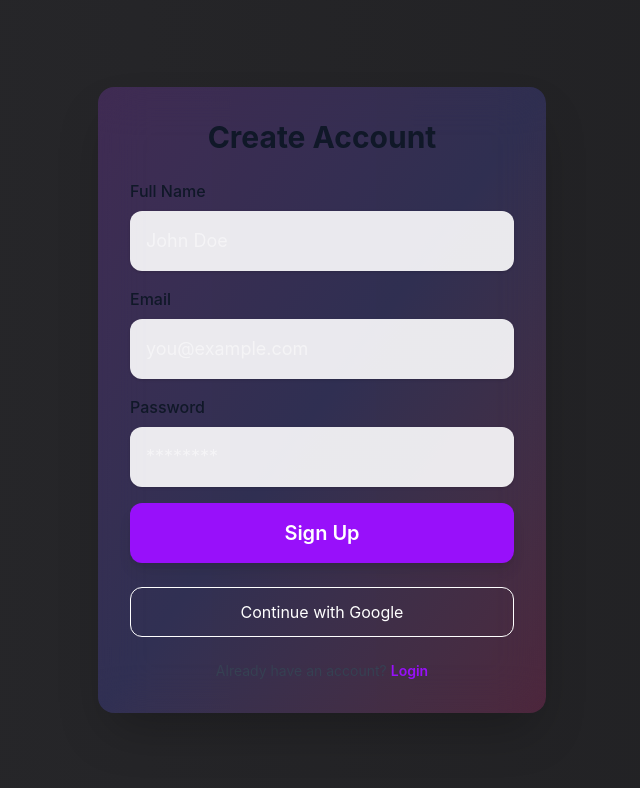
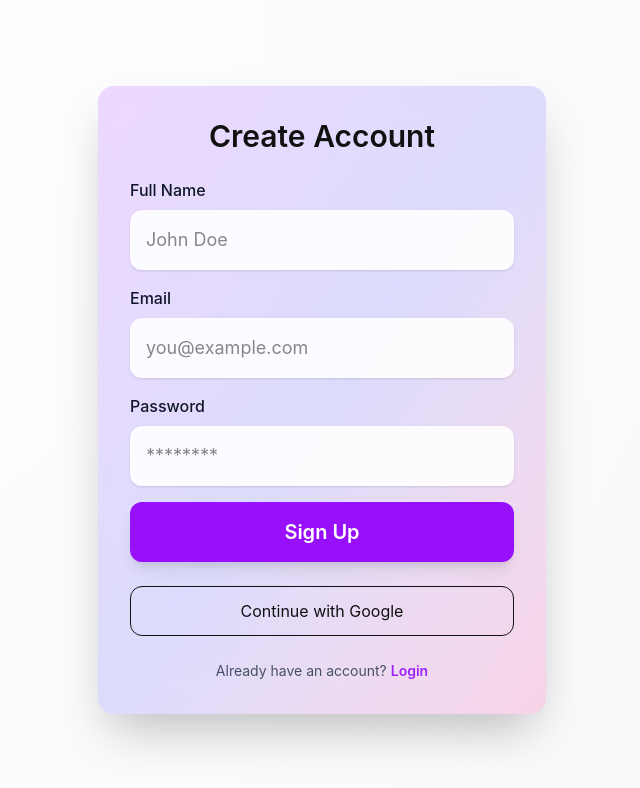
Before and after one commit to CoderKing2705/3D-Shop, a Next.js app: page /auth/signup in a window 1280 px wide. Shown: the top 788 px of the page, without its empty margins (318-958 px from the left). Built offline with nearby package versions, Linux system fonts and the light colour scheme.

Commit message:
Updated backgreound of all components

```diff
--- a/src/app/admin/analytics/AnalyticsClient.tsx
+++ b/src/app/admin/analytics/AnalyticsClient.tsx
@@ -40,14 +40,40 @@ export default function AnalyticsClient({ categoryDistribution }: { categoryDist
 
     return (
         <div className="grid grid-cols-1 md:grid-cols-2 gap-8">
-            <div className="bg-white/10 p-6 rounded-2xl shadow">
-                <h3 className="text-lg font-semibold text-purple-300 mb-4">Products by Category (Pie)</h3>
-                <Chart options={pieOptions} series={values} type="pie" height={320} />
+            {/* Pie Card */}
+            <div className="bg-white/6 backdrop-blur-md border border-white/10 rounded-2xl p-6 shadow-lg">
+                <h3 className="text-lg font-semibold text-white mb-4">Products by Category — Pie</h3>
+                <div className="w-full h-[340px]">
+                    <Chart options={pieOptions} series={values} type="pie" height={320} />
+                </div>
             </div>
 
-            <div className="col-span-1 md:col-span-2 bg-white/10 p-6 rounded-2xl shadow">
-                <h3 className="text-lg font-semibold text-purple-300 mb-4">Products by Category (Bar)</h3>
-                <Chart options={barOptions} series={[{ name: "Count", data: values }]} type="bar" height={380} />
+            {/* Bar Card (tall) */}
+            <div className="col-span-1 md:col-span-2 bg-white/6 backdrop-blur-md border border-white/10 rounded-2xl p-6 shadow-lg">
+                <h3 className="text-lg font-semibold text-white mb-4">Products by Category — Bar</h3>
+                <div className="w-full h-[420px]">
+                    <Chart options={barOptions} series={[{ name: "Count", data: values }]} type="bar" height={380} />
+                </div>
+
+                {/* Optional: small table summary */}
+                <div className="mt-4 overflow-auto">
+                    <table className="w-full text-sm text-white/90">
+                        <thead>
+                            <tr className="text-left text-xs text-white/70 uppercase">
+                                <th className="pb-2">Category</th>
+                                <th className="pb-2">Count</th>
+                            </tr>
+                        </thead>
+                        <tbody>
+                            {categoryDistribution.map((c) => (
+                                <tr key={c.name} className="border-t border-white/5">
+                                    <td className="py-2">{c.name}</td>
+                                    <td className="py-2 font-medium">{c.value}</td>
+                                </tr>
+                            ))}
+                        </tbody>
+                    </table>
+                </div>
             </div>
         </div>
     );
--- a/src/app/admin/analytics/page.tsx
+++ b/src/app/admin/analytics/page.tsx
@@ -30,15 +30,22 @@ export default async function AdminAnalyticsPage() {
     // If you want a fallback / include an "Uncategorized" bucket, you can compute it here
 
     return (
-        <main className="min-h-screen p-8 bg-[url('/neon-grid-bg.jpg')] bg-cover bg-center text-white">
+        <main className="min-h-screen p-8 relative">
+            <div className="max-w-7xl mx-auto">
+                {/* Header + Back button */}
                 <div className="flex items-center justify-between mb-6">
-                <h1 className="text-4xl font-extrabold text-purple-400">Admin Analytics</h1>
+                    <h1 className="text-4xl font-extrabold text-white drop-shadow-lg">
+                        📊 Analytics
+                    </h1>
+
+                    <div className="flex gap-3">
                         <Link
                             href="/admin/products"
-                    className="px-4 py-2 bg-gradient-to-r from-blue-500 to-indigo-600 text-white rounded-lg shadow hover:scale-105 transition"
+                            className="px-4 py-2 bg-white/10 backdrop-blur-md text-white rounded-lg shadow hover:scale-105 transition"
                         >
                             ← Back to Products
                         </Link>
+                    </div>
                 </div>
 
                 {categoryDistribution.length === 0 ? (
@@ -46,6 +53,7 @@ export default async function AdminAnalyticsPage() {
                 ) : (
                     <AnalyticsClient categoryDistribution={categoryDistribution} />
                 )}
+            </div>
         </main>
     );
 }
--- a/src/app/components/ProductViewer.tsx
+++ b/src/app/components/ProductViewer.tsx
@@ -14,6 +14,7 @@ function Model({ url, color }: { url: string; color?: string }) {
     const { scene } = useGLTF(url);
     const group = useRef<THREE.Group | null>(null);
 
+    // Apply color override safely
     useEffect(() => {
         if (!color) return;
         scene.traverse((child: any) => {
@@ -24,6 +25,7 @@ function Model({ url, color }: { url: string; color?: string }) {
         });
     }, [scene, color]);
 
+    // Optional idle rotation
     useFrame((state, delta) => {
         if (group.current) group.current.rotation.y += delta * 0.15;
     });
--- a/src/app/globals.css
+++ b/src/app/globals.css
@@ -1,53 +1,157 @@
 @import "tailwindcss";
 
-/* Optional brand variables */
+/* ------------------------------------------
+   Brand & Global Colors
+------------------------------------------- */
 :root {
   --color-brand-500: #7c3aed;
+  /* violet accent */
+
+  /* Light Mode Colors */
+  --color-bg-light: #f7f8fa;
+  --color-bg-alt-light: #ffffff;
+  --color-text-light: #111111;
+
+  /* Dark Mode Colors */
+  --color-bg-dark: #1c1c1e;
+  --color-bg-alt-dark: #2a2a2d;
+  --color-text-dark: #f5f5f5;
 }
 
-/* Canvas container */
-.canvas-wrap {
-  width: 100%;
-  height: 500px;
-}
-
-/* Animated gradient background */
+/* ------------------------------------------
+   Default (Dark Mode)
+------------------------------------------- */
 body {
   min-height: 100vh;
   font-family: 'Inter', sans-serif;
-  color: white;
+  color: var(--color-text-dark);
 
-  background: linear-gradient(270deg, #1c1c1e, #2f2f33, #0abfbc, #203a43);
-  background-size: 800% 800%;
-  animation: gradientAnimation 10s ease infinite;
+  background: radial-gradient(circle at top left, var(--color-bg-alt-dark), var(--color-bg-dark));
+  background-attachment: fixed;
+
+  -webkit-font-smoothing: antialiased;
+  -moz-osx-font-smoothing: grayscale;
+
+  transition: background 0.4s ease, color 0.4s ease;
 }
 
-/* Smooth gradient animation */
-@keyframes gradientAnimation {
-  0% {
-    background-position: 0% 50%;
-  }
-
-  50% {
-    background-position: 100% 50%;
-  }
-
-  100% {
-    background-position: 0% 50%;
-  }
-}
-
-.animate-gradientBackground {
-  background-size: 300% 300%;
-  animation: gradientBackground 15s ease infinite;
-}
-
+/* Subtle noise texture (optional) */
 body::before {
   content: "";
   position: fixed;
   inset: 0;
   /* background: url('/images/noise.png'); */
-  /* subtle transparent noise */
-  opacity: 0.03;
+  opacity: 0.02;
   pointer-events: none;
+  z-index: -1;
 }
+
+/* ------------------------------------------
+   Light Mode (auto via prefers-color-scheme)
+------------------------------------------- */
+@media (prefers-color-scheme: light) {
+  body {
+    background: radial-gradient(circle at top left, var(--color-bg-alt-light), var(--color-bg-light));
+    color: var(--color-text-light);
+  }
+
+  .card {
+    background: rgba(255, 255, 255, 0.8);
+    border: 1px solid rgba(0, 0, 0, 0.05);
+    color: var(--color-text-light);
+  }
+
+  .btn-primary {
+    background-color: var(--color-brand-500);
+    color: white;
+  }
+
+  ::-webkit-scrollbar-track {
+    background: var(--color-bg-light);
+  }
+}
+
+/* ------------------------------------------
+   Manual Theme Toggle (optional)
+------------------------------------------- */
+.light body {
+  background: radial-gradient(circle at top left, var(--color-bg-alt-light), var(--color-bg-light));
+  color: var(--color-text-light);
+}
+
+.dark body {
+  background: radial-gradient(circle at top left, var(--color-bg-alt-dark), var(--color-bg-dark));
+  color: var(--color-text-dark);
+}
+
+/* ------------------------------------------
+   Premium Card Style
+------------------------------------------- */
+.card {
+  background: rgba(255, 255, 255, 0.06);
+  backdrop-filter: blur(12px);
+  border: 1px solid rgba(255, 255, 255, 0.1);
+  border-radius: 16px;
+  box-shadow: 0 8px 24px rgba(0, 0, 0, 0.25);
+  padding: 1.5rem;
+  transition: all 0.3s ease;
+}
+
+.card:hover {
+  background: rgba(255, 255, 255, 0.1);
+  border-color: rgba(255, 255, 255, 0.15);
+}
+
+/* ------------------------------------------
+   Typography
+------------------------------------------- */
+h1,
+h2,
+h3,
+h4,
+h5,
+h6 {
+  font-weight: 600;
+  color: inherit;
+}
+
+p {
+  opacity: 0.9;
+  line-height: 1.6;
+}
+
+/* ------------------------------------------
+   Buttons
+------------------------------------------- */
+.btn-primary {
+  background-color: var(--color-brand-500);
+  color: white;
+  font-weight: 500;
+  padding: 0.5rem 1rem;
+  border-radius: 8px;
+  transition: all 0.2s ease;
+}
+
+.btn-primary:hover {
+  background-color: #6d28d9;
+}
+
+/* ------------------------------------------
+   Scrollbar (subtle, premium)
+------------------------------------------- */
+::-webkit-scrollbar {
+  width: 8px;
+}
+
+::-webkit-scrollbar-track {
+  background: var(--color-bg-dark);
+}
+
+::-webkit-scrollbar-thumb {
+  background: #444;
+  border-radius: 8px;
+}
+
+::-webkit-scrollbar-thumb:hover {
+  background: #666;
+}
--- a/src/app/products/page.tsx
+++ b/src/app/products/page.tsx
@@ -20,9 +20,6 @@ export default async function ProductsPage() {
         <>
             <Navbar />
             <main className="pt-20 p-6">
-                <h1 className="text-4xl font-bold text-center mb-8 text-white">
-                    3D Store
-                </h1>
                 <div className="grid sm:grid-cols-3 md:grid-cols-4 lg:grid-cols-5 gap-6">
                     {products.map((product: any) => (
                         <Link
```
Lines whose indentation alone changed are shown as unchanged.
